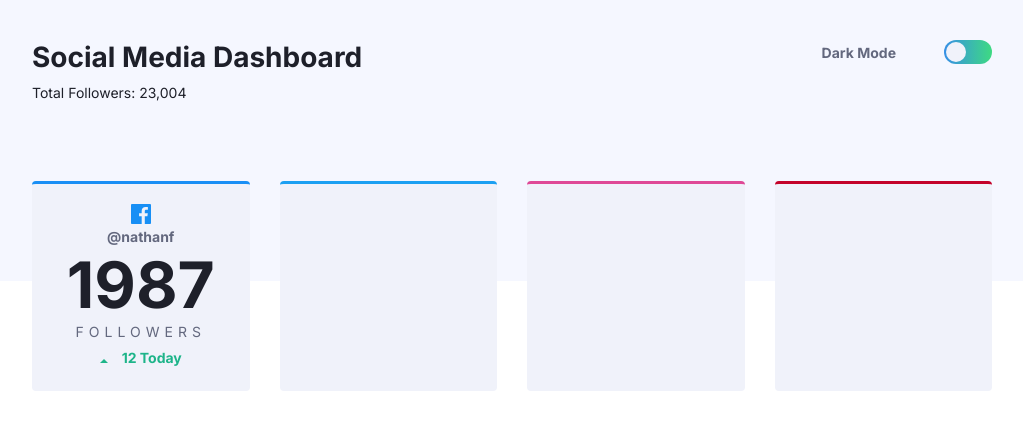
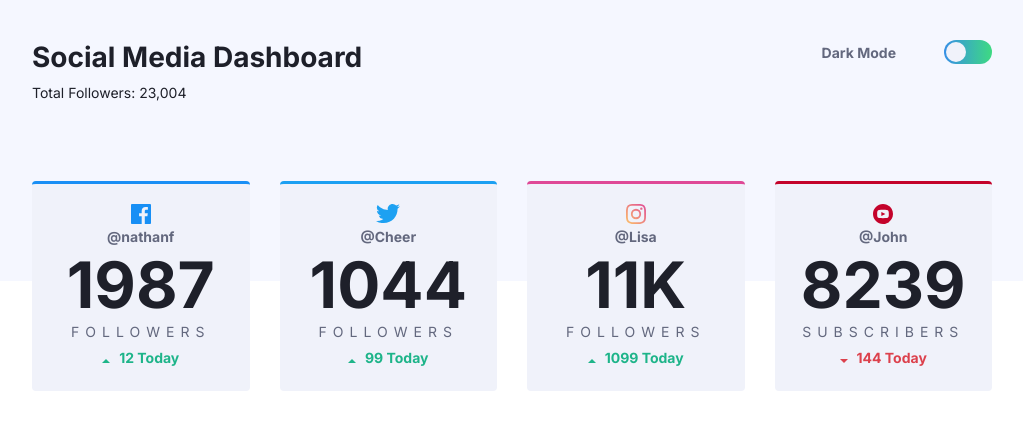
Before and after one commit to hosamelshazly92/social-media-dashboard-with-theme-switcher, a plain HTML site: page index.html in a window 1280 px wide. Shown: the whole page, without its empty margins (128-1151 px from the left). Drawn offline with Linux system fonts and the light colour scheme.

Commit message:
create twitter, instagram & youtube label

```diff
--- a/index.html
+++ b/index.html
@@ -53,17 +53,60 @@
                 </div>
             </div>
             <div>
-                <div class="label twitter"></div>
+                <div class="label twitter">
+                    <div>
+                        <img src="images/icon-twitter.svg" alt="ICON">
+                        <p>@Cheer</p>
+                    </div>
+
+                    <div>
+                        <p>1044</p>
+                        <p>FOLLOWERS</p>
+                    </div>
+
+                    <div>
+                        <img src="images/icon-up.svg" alt="ICON">
+                        <p>99 Today</p>
+                    </div>
+                </div>
             </div>
             <div>
-                <div class="label instagram"></div>
+                <div class="label instagram">
+                    <div>
+                        <img src="images/icon-instagram.svg" alt="ICON">
+                        <p>@Lisa</p>
+                    </div>
+
+                    <div>
+                        <p>11K</p>
+                        <p>FOLLOWERS</p>
+                    </div>
+
+                    <div>
+                        <img src="images/icon-up.svg" alt="ICON">
+                        <p>1099 Today</p>
+                    </div>
+                </div>
             </div>
             <div>
-                <div class="label youtube"></div>
+                <div class="label youtube">
+                    <div>
+                        <img src="images/icon-youtube.svg" alt="ICON">
+                        <p>@John</p>
+                    </div>
+
+                    <div>
+                        <p>8239</p>
+                        <p>SUBSCRIBERS</p>
+                    </div>
+
+                    <div>
+                        <img src="images/icon-down.svg" alt="ICON">
+                        <p>144 Today</p>
+                    </div>
+                </div>
             </div>
         </section>
     </main>
 
-</body>
-
-</html>
+</body></html>
--- a/style.scss
+++ b/style.scss
@@ -168,7 +168,7 @@ body {
 
                         p:nth-of-type(2) {
                             color: $Dark-Grayish-Blue-Text;
-                            letter-spacing: 5px;
+                            letter-spacing: 6px;
                         }
                     }
 
@@ -185,7 +185,7 @@ body {
 
                         p {
                             display: inline;
-                            margin-left: 10px;
+                            margin-left: 5px;
                             color: $Lime-Green;
                             font-weight: 700;
                         }
@@ -207,6 +207,12 @@ body {
 
                 .youtube {
                     border-top: 3px solid $YouTube;
+
+                    div:nth-of-type(3) {
+                        p {
+                            color: $Bright-Red;
+                        }
+                    }
                 }
             }
         }
```
Also changed, not shown: compiled.css, 1 other file.
